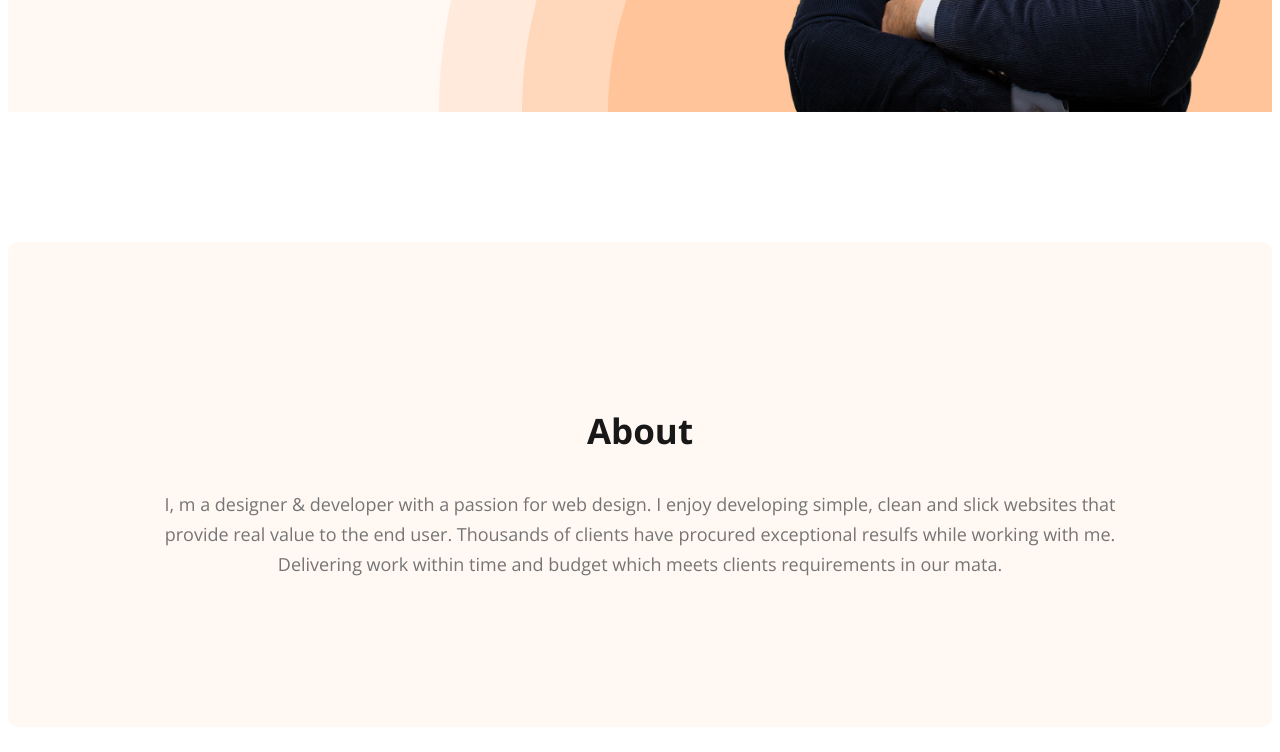
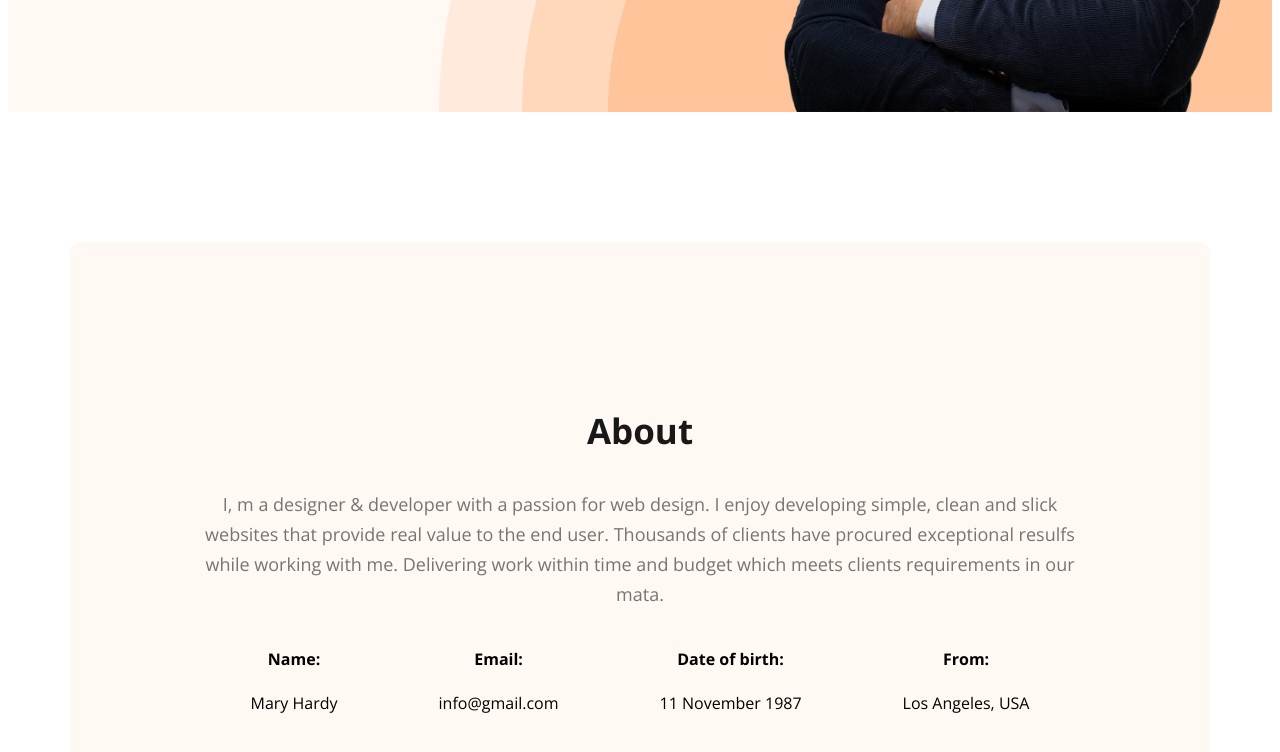
Before and after one commit to web-joyanta/developer-fortfolio, a plain HTML site: page index.html in a window 1280 px wide. Shown: the part 677-1429 px from the top of the page. Drawn offline with nearby package versions, Linux system fonts and the light colour scheme.

Commit message:
added about section

```diff
--- a/index.html
+++ b/index.html
@@ -36,6 +36,25 @@
             <p class="section-dsc">
                 I, m a designer & developer with a passion for web design. I enjoy developing simple, clean and slick websites that provide real value to the end user. Thousands of clients have procured exceptional resulfs while working with me. Delivering work within time and budget which meets clients requirements in our mata.
             </p>
+            <div class="about-info-container">
+                <div class="about-info">
+                    <h4 class="info-title">Name:</h4>
+                    <p class="info-dsc">Mary Hardy</p>
+                </div>
+                <div class="about-info">
+                    <h4 class="info-title">Email:</h4>
+                    <p class="info-title">info@gmail.com</p>
+
+                </div>
+                <div class="about-info">
+                    <h4 class="info-title">Date of birth:</h4>
+                    <p class="info-dsc">11 November 1987</p>
+                </div>
+                <div class="about-info">
+                    <h4 class="info-title">From:</h4>
+                    <p class="info-dsc">Los Angeles, USA</p>
+                </div>
+            </div>
         </section>
     </main>
   </body>
--- a/style.css
+++ b/style.css
@@ -85,6 +85,11 @@ nav li a{text-decoration:none;
     margin-top: 5px;
     margin-bottom: 0px;
 }
+/* main section styles */
+main{
+    max-width: 1140px;
+    margin: 0 auto;
+}
 .banner-dsc{
     margin-top: 30px;
 
@@ -97,3 +102,10 @@ nav li a{text-decoration:none;
     background: #FFF8F3;
     margin: 130px 0;
 }
+.about-info-container{
+    display: flex;
+    justify-content: space-around;
+}
+.about-info{
+    text-align: center;
+}
```
